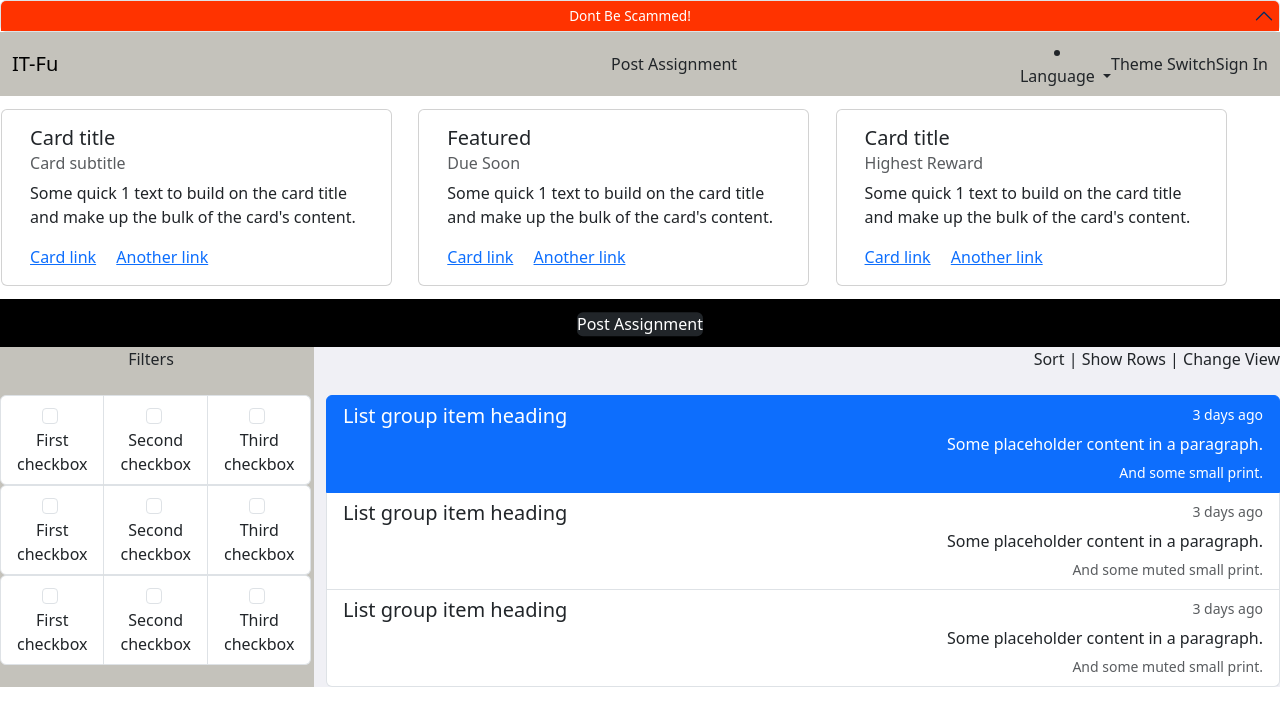
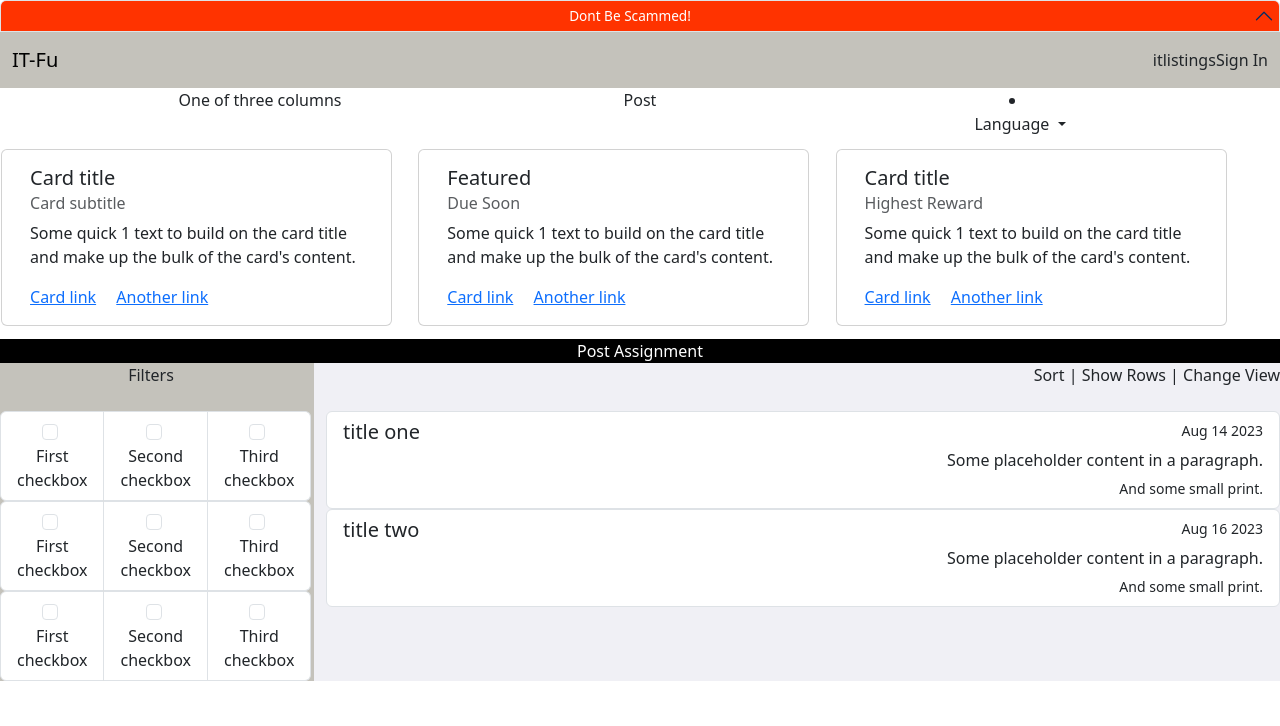
Before and after one commit to ITHitList/it_hitlist, a Flask app: page / in a window 1280 px wide. Shown: the top 726 px of the page. Run offline with Flask 3, Linux system fonts and the light colour scheme.

Commit message:
added list functionality

```diff
--- a/main.py
+++ b/main.py
@@ -2,9 +2,36 @@ from flask import Flask, render_template
 
 app = Flask(__name__)
 
+LISTINGS  =  [
+	{
+		'id': 1,
+		'title': 'title one',
+    'post_date': 'Aug 14 2023',
+		'due_date': 'Sep 1 2023',
+    'description': 'some details about the task here, add as much as you need to',
+		'price': '50',
+    'contact_email': 'abc@123.com',
+    'contact_phone': '123-456-7890',
+    'contact_name': 'John Doe',
+    'tags': ''
+	},
+	{
+		'id': 2,
+		'title': 'title two',
+    'post_date': 'Aug 16 2023',
+		'due_date': 'Sep 1 2023',
+    'description': 'some details about the task here, add as much as you need to',
+		'price': '50',
+    'contact_email': 'abc@123.com',
+    'contact_phone': '123-456-7890',
+    'contact_name': 'John Doe',
+    'tags': ''
+	}
+]
+
 @app.route("/")
-def hello_world():
-    return render_template('home.html')
+def listings_main():
+    return render_template('home.html', listings=LISTINGS, company_name='itlistings')
 
 if __name__ == "__main__":
   app.run(host='0.0.0.0', debug=True)
--- /dev/null
+++ b/static/styles/home.css
@@ -0,0 +1,28 @@
+body, html {
+  width: 100%;
+  height: 100%;
+}
+
+.navbar {
+  background-color: #c4c2bb;
+  text-align: center;
+}
+
+.card {
+  width: 30%;
+  margin: 1%;
+}
+
+.center {
+  margin: 0;
+  position: absolute;
+  top: 50%;
+  left: 50%;
+  -ms-transform: translate(-50%, -50%);
+  transform: translate(-50%, -50%);
+}
+
+.tooltip-inner {
+  background-color: #c4c2bb;
+  opacity: 25%;
+}
--- a/templates/home.html
+++ b/templates/home.html
@@ -4,38 +4,11 @@
     <meta charset="utf-8">
     <meta name="viewport" content="width=device-width, initial-scale=1">
     <title>IT Hit List</title>
+
     <link href="https://cdn.jsdelivr.net/npm/bootstrap@5.3.1/dist/css/bootstrap.min.css" rel="stylesheet" integrity="sha384-4bw+/aepP/YC94hEpVNVgiZdgIC5+VKNBQNGCHeKRQN+PtmoHDEXuppvnDJzQIu9" crossorigin="anonymous">
 
-    <style>
-     body, html {
-        width: 100%;
-        height: 100%;
-      }
+    <link rel= "stylesheet" type= "text/css" href= "{{ url_for('static',filename='styles/home.css') }}">
 
-      .navbar {
-        background-color: #c4c2bb;
-        text-align: center;
-      }
-
-      .card {
-        width: 30%;
-        margin: 1%;
-      }
-
-      .center {
-        margin: 0;
-        position: absolute;
-        top: 50%;
-        left: 50%;
-        -ms-transform: translate(-50%, -50%);
-        transform: translate(-50%, -50%);
-      }
-
-      .tooltip-inner {
-        background-color: #c4c2bb;
-        opacity: 25%;
-      }
-    </style>
 
   </head>
   <body>
@@ -50,7 +23,11 @@
         </h2>
         <div id="collapseOne" class="accordion-collapse collapse" data-bs-parent="#accordion1">
           <div class="accordion-body">
-            <strong>This is the first item's accordion body.</strong> It is shown by default, until the collapse plugin adds the appropriate classes that we use to style each element. These classes control the overall appearance, as well as the showing and hiding via CSS transitions. You can modify any of this with custom CSS or overriding our default variables. It's also worth noting that just about any HTML can go within the <code>.accordion-body</code>, though the transition does limit overflow.
+            <div class="row">
+              <div class="col">Help Seekers</div>
+              <div class="col">
+                <strong>Techs</strong> It is shown by default, until the collapse plugin adds the appropriate classes that we use to style each element. These classes control the overall appearance, as well as the showing and hiding via CSS transitions. You can modify any of this with custom CSS or overriding our default variables. It's also worth noting that just about any HTML can go within the <code>.accordion-body</code>, though the transition does limit overflow.
+              </div>
             </div>
         </div>
       </div>
@@ -59,7 +36,20 @@
     <nav class="navbar">
       <div class="container-fluid">
         <a class="navbar-brand me-auto" href="#">IT-Fu</a>
-        <button type="button" class="btn mx-auto">Post Assignment</button>
+        {{company_name}}
+        <a class="nav-link" href="#">Sign In</a>
+      </div>
+    </nav>
+
+    <div class="container text-center">
+      <div class="row">
+        <div class="col">
+          One of three columns
+        </div>
+        <div class="col">
+          Post
+        </div>
+        <div class="col">
           <li class="nav-item dropdown">
             <a class="nav-link dropdown-toggle" href="#" role="button" data-bs-toggle="dropdown" aria-expanded="false">
               Language
@@ -74,10 +64,10 @@
               <li><a class="dropdown-item" href="#">FRA</a></li>
             </ul>
           </li>
-        <a class="nav-link" href="#">Theme Switch</a>
-        <a class="nav-link" href="#">Sign In</a>
         </div>
-    </nav>
+      </div>
+    </div>
+
     <div class="row">
 
       <div class="card col-4">
@@ -111,12 +101,9 @@
       </div>
     </div>
 
-  <div class="buttonBox" style="height: 6%; width: 100%; background-color: #000000; position: relative;">
-    <div class="center">
-      <button type="button" class="btn btn-dark" style="padding: 0px; border: none;">Post Assignment</button>
+  <div class="buttonBox" style="height: 6%; width: 100%; background-color: #000000; color: #FFFFFF; text-align: center;">
+      <a> Post Assignment</a>
   </div>
-  </div>
-
     <div style="height: 100px;" class="row">
       <div style="background-color: #c4c2bb; text-align: center;" class="col-3">
         Filters
@@ -165,39 +152,24 @@
             <label class="form-check-label" for="thirdCheckbox">Third checkbox</label>
           </li>
         </ul>
+      </div>
 
-      </div>
       <div class="col-9" style="background-color: #f0f0f5; text-align: right;">
         Sort | Show Rows | Change View
         <br><br>
 
+          {% for listing in listings %}
             <div class="list-group">
-          <a href="#" class="list-group-item list-group-item-action active" aria-current="true">
+              <a href="#" class="list-group-item list-group-item-action" aria-current="true">
                 <div class="d-flex w-100 justify-content-between">
-              <h5 class="mb-1">List group item heading</h5>
-              <small>3 days ago</small>
+                  <h5 class="mb-1">{{listing['title']}}</h5>
+                  <small>{{listing['post_date']}}</small>
                 </div>
                 <p class="mb-1">Some placeholder content in a paragraph.</p>
                 <small>And some small print.</small>
               </a>
-          <a href="#" class="list-group-item list-group-item-action">
-            <div class="d-flex w-100 justify-content-between">
-              <h5 class="mb-1">List group item heading</h5>
-              <small class="text-body-secondary">3 days ago</small>
             </div>
-            <p class="mb-1">Some placeholder content in a paragraph.</p>
-            <small class="text-body-secondary">And some muted small print.</small>
-          </a>
-          <a href="#" class="list-group-item list-group-item-action">
-            <div class="d-flex w-100 justify-content-between">
-              <h5 class="mb-1">List group item heading</h5>
-              <small class="text-body-secondary">3 days ago</small>
-            </div>
-            <p class="mb-1">Some placeholder content in a paragraph.</p>
-            <small class="text-body-secondary">And some muted small print.</small>
-          </a>
-        </div>
-
+          {% endfor %}
 
       </div>
     </div>
```
Lines whose indentation alone changed are shown as unchanged.
